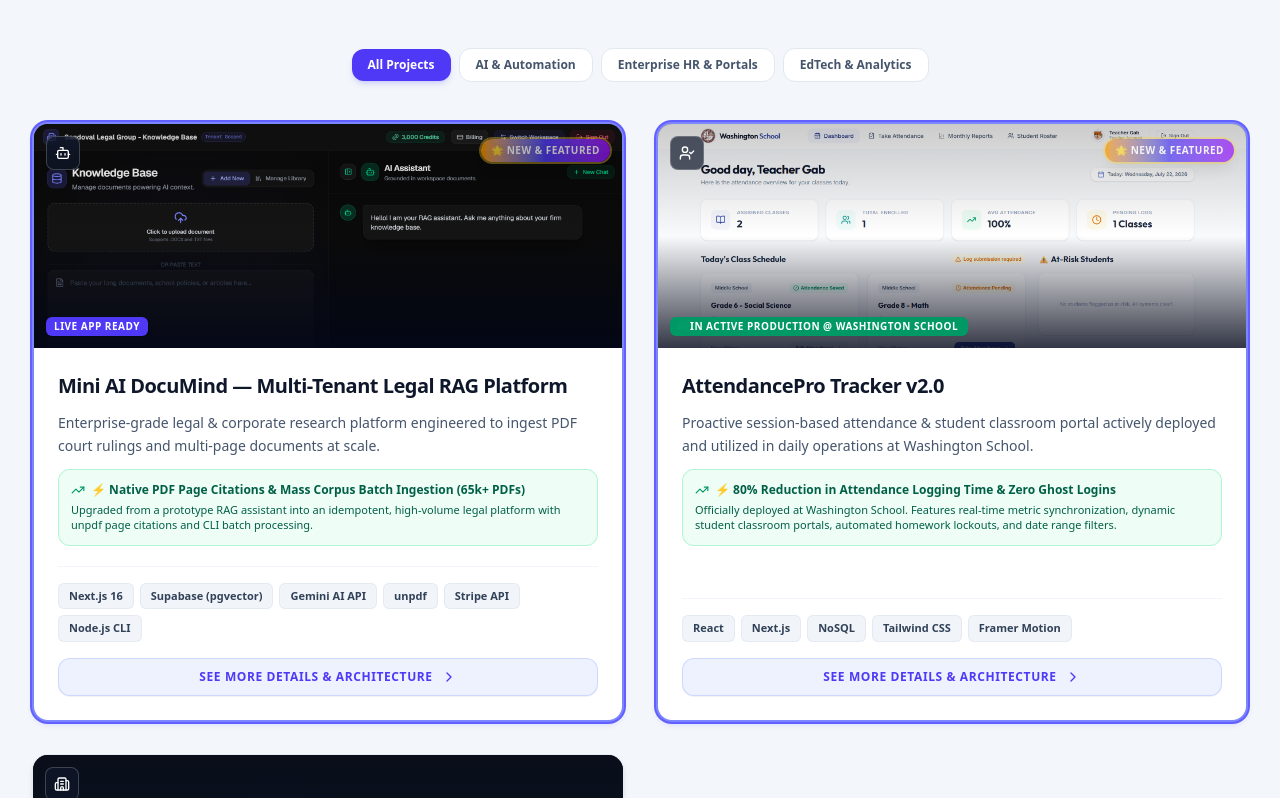
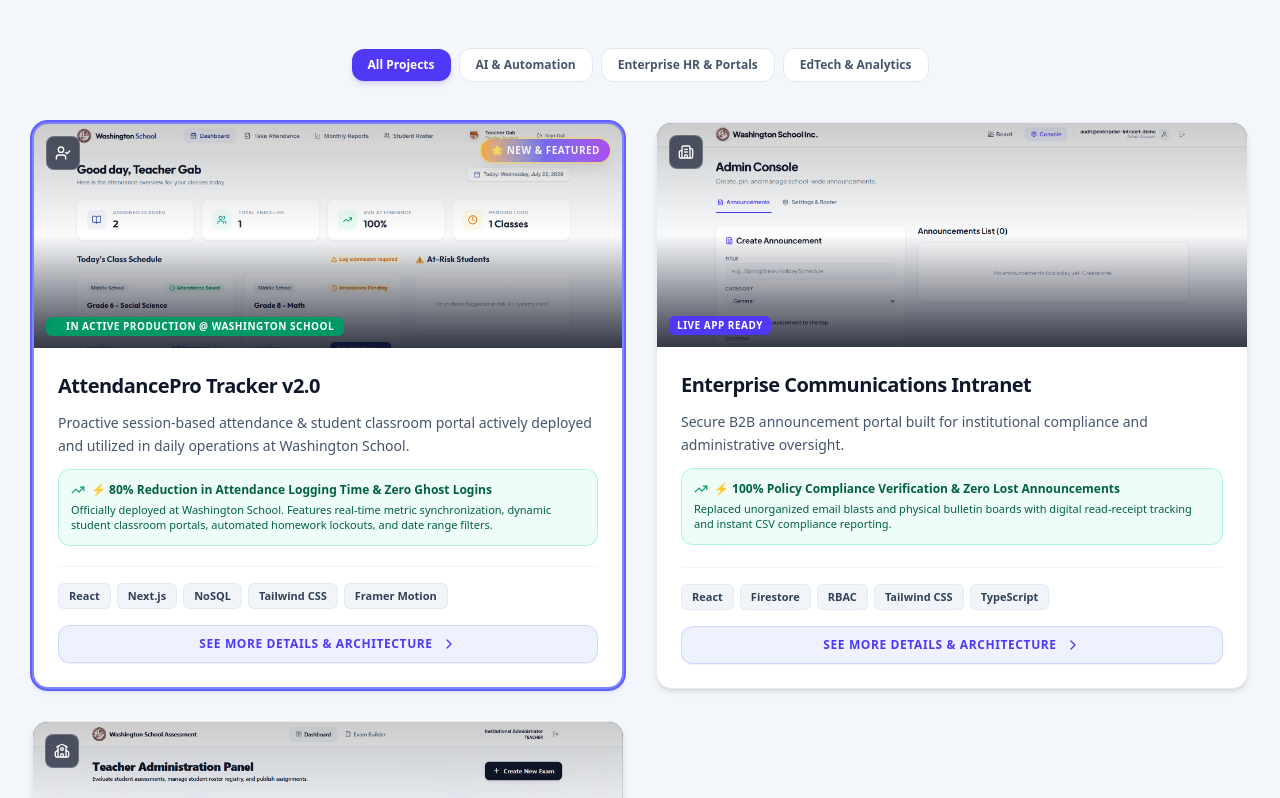
Before and after one commit to GabbyDev0402/gabrielcaratihan.dev, a Next.js app: page / in a window 1280 px wide. Shown: the part 2122-2920 px from the top of the page. Built offline with nearby package versions, Linux system fonts and the light colour scheme.

Commit message:
Remove Mini AI DocuMind and Faculty Leave Portal from portfolio in preparation for replacement projects

```diff
--- a/app/components/Projects.tsx
+++ b/app/components/Projects.tsx
@@ -49,72 +49,6 @@
 }
 
 const projects: Project[] = [
-  {
-    id: "documind-ai",
-    title: "Mini AI DocuMind — Multi-Tenant Legal RAG Platform",
-    shortDescription:
-      "Enterprise-grade legal & corporate research platform engineered to ingest PDF court rulings and multi-page documents at scale.",
-    businessImpact: {
-      metric: "⚡ Native PDF Page Citations & Mass Corpus Batch Ingestion (65k+ PDFs)",
-      summary:
-        "Upgraded from a prototype RAG assistant into an idempotent, high-volume legal platform with unpdf page citations and CLI batch processing.",
-    },
-    category: "AI & Automation",
-    techStack: [
-      "Next.js 16",
-      "Supabase (pgvector)",
-      "Gemini AI API",
-      "unpdf",
-      "Stripe API",
-      "Node.js CLI",
-    ],
-    imagePlaceholder: "/documind-screenshot.png",
-    imageUrl: "/documind-screenshot.png",
-    githubLink: "https://github.com/GabbyDev0402/mini-ai-documind",
-    liveLink: "https://mini-ai-documind.vercel.app/",
-    demoCredentials: {
-      role: "Sandoval Legal Group Admin",
-      email: "demo@sandoval-legal.com",
-      password: "1-Click Demo Login",
-    },
-    agenticWorkflow:
-      "Architected using advanced agentic workflows via Antigravity IDE. Directed AI models to engineer unpdf serverless page-by-page text extraction, design idempotent overwrite deduplication pipelines, build a CLI batch script (ingest_batch_corpus.mjs) with exponential backoff rate-limit protection for 65,000+ PDFs, and enforce tenant-scoped PostgreSQL vector schemas.",
-    fullDescription: (
-      <div className="space-y-4 text-sm text-slate-600">
-        <p>
-          <strong>Overview:</strong> Upgraded Mini AI DocuMind from a prototype RAG
-          assistant into an enterprise-ready legal &amp; corporate research platform capable of
-          processing PDF court rulings and multi-page legal documents at scale for law firms
-          and corporate teams.
-        </p>
-        <h4 className="font-bold text-slate-800 border-b pb-1 mt-4">
-          Key Technical Solutions Delivered
-        </h4>
-        <ul className="list-disc pl-5 space-y-1">
-          <li>
-            <strong>Native PDF Extraction &amp; Page Citations:</strong> Integrated <code>unpdf</code> serverless
-            text parser to extract text page-by-page. Built a citation engine grounding AI answers with exact
-            references (e.g. <code>[Ruling_1042.pdf, Page 3]</code>).
-          </li>
-          <li>
-            <strong>Idempotent Ingestion Engine:</strong> Built a clean overwrite deduplication pipeline ensuring
-            re-processing or re-uploading documents never creates duplicate chunks or state corruption.
-          </li>
-          <li>
-            <strong>Mass Corpus Batch Script (65k+ PDFs):</strong> Developed a CLI batch ingestion script
-            (<code>scripts/ingest_batch_corpus.mjs</code>) designed for high-volume corpora (65,000+ PDFs / 500k+ chunks)
-            with exponential backoff rate-limit protection.
-          </li>
-          <li>
-            <strong>Multi-Tenant SaaS Foundation:</strong> Built B2B organization routing (<code>/org/[orgId]</code>),
-            true Supabase Auth, relational vector schema with page metadata, credit metering, and Stripe subscription billing.
-          </li>
-        </ul>
-      </div>
-    ),
-    isFeatured: true,
-    icon: Bot,
-  },
   {
     id: "attendance-pro",
     title: "AttendancePro Tracker v2.0",
@@ -183,80 +117,6 @@
     ),
     isFeatured: true,
     icon: UserCheck,
-  },
-  {
-    id: "eduflex-hr",
-    title: "Faculty Leave & Substitute Portal",
-    shortDescription:
-      "Enterprise HR workflow engine automating absence requests and peer-to-peer substitute coverage.",
-    businessImpact: {
-      metric: "⚡ 90% Faster Absence Processing & 100% Automated Sub Coverage",
-      summary:
-        "Replaced manual paper leave forms and chaotic phone calls with a self-service substitute marketplace and automated leave balance accounting.",
-    },
-    category: "Enterprise HR & Portals",
-    techStack: ["Next.js", "Supabase", "PostgreSQL", "Tailwind"],
-    imagePlaceholder: "/eduflex-screenshot.png",
-    imageUrl: "/eduflex-screenshot.png",
-    githubLink: "https://github.com/GabbyDev0402/faculty-leave-hr-portal",
-    liveLink: "https://faculty-leave-management-portal.netlify.app/",
-    demoCredentials: {
-      role: "Admin, Teacher, or Sub",
-      email: "Use 1-Click Demo Buttons",
-      password: "No password required",
-    },
-    agenticWorkflow:
-      "Architected using advanced agentic workflows via Antigravity. Directed AI models (Gemini 3.5 Flash / 3.1 Pro) to rapidly prototype the Next.js App Router UI, establish relational PostgreSQL schemas, enforce Row Level Security (RLS) policies, and engineer backend database triggers.",
-    fullDescription: (
-      <div className="space-y-4 text-sm text-slate-600">
-        <p>
-          <strong>Overview:</strong> Designed a real-time state machine
-          transitioning data seamlessly between Initiators (Teachers), Gatekeepers
-          (HR Admins), and Resolvers (Substitutes).
-        </p>
-        <h4 className="font-bold text-slate-800 border-b pb-1 mt-4">
-          Key Enterprise Architecture
-        </h4>
-        <ul className="list-disc pl-5 space-y-1">
-          <li>
-            <strong>Row Level Security (RLS):</strong> Locked down data queries
-            at the PostgreSQL database level.
-          </li>
-          <li>
-            <strong>Relational Modeling:</strong> Engineered a one-to-many
-            schema allowing substitutes to claim specific class blocks rather than
-            entire days.
-          </li>
-          <li>
-            <strong>Signed URLs:</strong> Secured lesson plan files using
-            Supabase Storage 60-second cryptographic URLs.
-          </li>
-          <li>
-            <strong>WebSocket Sync:</strong> Built reactive dashboards listening
-            to Postgres changes in real-time.
-          </li>
-        </ul>
-        <h4 className="font-bold text-slate-800 border-b pb-1 mt-4">
-          Engineering Challenges Solved
-        </h4>
-        <p>
-          <strong>1. Securing State Transitions:</strong> Migrated authorization
-          to the DB layer via SQL policies, ensuring UPDATE commands are rejected
-          unless the user holds the exact &apos;admin&apos; role.
-        </p>
-        <p>
-          <strong>2. Data Integrity for Accrued Leave:</strong> Implemented a
-          PostgreSQL Database Trigger (AFTER UPDATE) to automatically calculate
-          and deduct leave balances, protecting against frontend network drops.
-        </p>
-        <p>
-          <strong>3. Next.js Layout Overrides:</strong> Utilized the usePathname
-          hook to dynamically strip global wrappers and inject a full-bleed CSS
-          Grid exclusively for the /login route.
-        </p>
-      </div>
-    ),
-    icon: Building2,
   },
   {
     id: "enterprise-intranet",
--- a/scripts/generate-resume-pdf.js
+++ b/scripts/generate-resume-pdf.js
@@ -172,20 +172,7 @@
 
 const projectsData = [
   {
-    title: "1. Mini AI DocuMind — Legal RAG Platform (NEW & FEATURED)",
-    subtitle: "ROI: Page Citations, Idempotent Pipeline & 65k+ PDF Batch CLI",
-    badgeText: "Legal RAG & Ingestion Engine",
-    liveUrl: "https://mini-ai-documind.vercel.app/",
-    githubUrl: "https://github.com/GabbyDev0402/mini-ai-documind",
-    imageFile: "documind-screenshot.png",
-    bullets: [
-      "Integrated unpdf serverless text parser for page-by-page citations (e.g. [Ruling_1042.pdf, Page 3]).",
-      "Built idempotent overwrite pipeline & CLI batch script (ingest_batch_corpus.mjs) for 65k+ PDFs.",
-      "Engineered multi-tenant organization routing (/org/[orgId]), pgvector RPC search, and Stripe billing."
-    ]
-  },
-  {
-    title: "2. AttendancePro Tracker v2.0 (LIVE PRODUCTION SYSTEM)",
+    title: "1. AttendancePro Tracker v2.0 (LIVE PRODUCTION SYSTEM)",
     subtitle: "ROI: 80% Reduction in Logging Time & Zero Ghost Logins",
     badgeText: "In Active Use @ Washington School",
     liveUrl: "https://wcsattendancetracker.netlify.app/",
@@ -198,20 +185,7 @@
     ]
   },
   {
-    title: "3. Faculty Leave & Substitute Portal",
-    subtitle: "ROI: 90% Faster Absence Processing & 100% Automated Sub Coverage",
-    badgeText: "Enterprise HR System",
-    liveUrl: "https://faculty-leave-management-portal.netlify.app/",
-    githubUrl: "https://github.com/GabbyDev0402/faculty-leave-hr-portal",
-    imageFile: "eduflex-screenshot.png",
-    bullets: [
-      "Replaced manual paper leave forms and phone calls with self-service substitute claiming.",
-      "Engineered PostgreSQL RLS policies & DB triggers to automate leave balance deductions.",
-      "Secured lesson plans with 60-second cryptographic URLs and real-time Postgres WebSocket sync."
-    ]
-  },
-  {
-    title: "4. Enterprise Communications Intranet",
+    title: "2. Enterprise Communications Intranet",
     subtitle: "ROI: 100% Policy Compliance Verification & Zero Lost Announcements",
     badgeText: "Compliance & Intranet Portal",
     liveUrl: "https://washington-school-portal.netlify.app/admin",
@@ -224,7 +198,7 @@
     ]
   },
   {
-    title: "5. Washington Assessment Portal",
+    title: "3. Washington Assessment Portal",
     subtitle: "ROI: Saved Teachers 15+ Hours/Week in Manual Grading",
     badgeText: "EdTech & Assessment LMS",
     liveUrl: "https://wcs-exam-portal.netlify.app/",
--- a/scripts/generate-upwork-resume-pdf.js
+++ b/scripts/generate-upwork-resume-pdf.js
@@ -172,18 +172,7 @@
 
 const projectsData = [
   {
-    title: "1. Mini AI DocuMind — Legal RAG Platform (NEW & FEATURED)",
-    subtitle: "ROI: Page Citations, Idempotent Pipeline & 65k+ PDF Batch CLI",
-    badgeText: "Legal RAG & Ingestion Engine",
-    imageFile: "documind-screenshot.png",
-    bullets: [
-      "Integrated unpdf serverless text parser for page-by-page citations (e.g. [Ruling_1042.pdf, Page 3]).",
-      "Built idempotent overwrite pipeline & CLI batch script (ingest_batch_corpus.mjs) for 65k+ PDFs.",
-      "Engineered multi-tenant organization routing (/org/[orgId]), pgvector RPC search, and Stripe billing."
-    ]
-  },
-  {
-    title: "2. AttendancePro Tracker v2.0 (LIVE PRODUCTION SYSTEM)",
+    title: "1. AttendancePro Tracker v2.0 (LIVE PRODUCTION SYSTEM)",
     subtitle: "ROI: 80% Reduction in Logging Time & Zero Ghost Logins",
     badgeText: "In Active Use @ Washington School",
     imageFile: "attendance-pro-tracker.png",
@@ -194,18 +183,7 @@
     ]
   },
   {
-    title: "3. Faculty Leave & Substitute Portal",
-    subtitle: "ROI: 90% Faster Absence Processing & 100% Automated Sub Coverage",
-    badgeText: "Enterprise HR Portal & Interactive Demo",
-    imageFile: "eduflex-screenshot.png",
-    bullets: [
-      "Replaced manual paper leave forms and phone calls with self-service substitute claiming.",
-      "Engineered PostgreSQL RLS policies & DB triggers to automate leave balance deductions.",
-      "Secured lesson plans with 60-second cryptographic URLs and real-time Postgres WebSocket sync."
-    ]
-  },
-  {
-    title: "4. Enterprise Communications Intranet",
+    title: "2. Enterprise Communications Intranet",
     subtitle: "ROI: 100% Policy Compliance Verification & Zero Lost Announcements",
     badgeText: "High-Compliance Intranet & Audit Logging",
     imageFile: "washington-school-portal.png",
@@ -216,7 +194,7 @@
     ]
   },
   {
-    title: "5. Washington Assessment Portal",
+    title: "3. Washington Assessment Portal",
     subtitle: "ROI: Saved Teachers 15+ Hours/Week in Manual Grading",
     badgeText: "Multi-Tenant LMS & Assessment Engine",
     imageFile: "washington-exam-portal.png",
```
Also changed, not shown: 2 other files (tests, documents, lock files or other folders).
